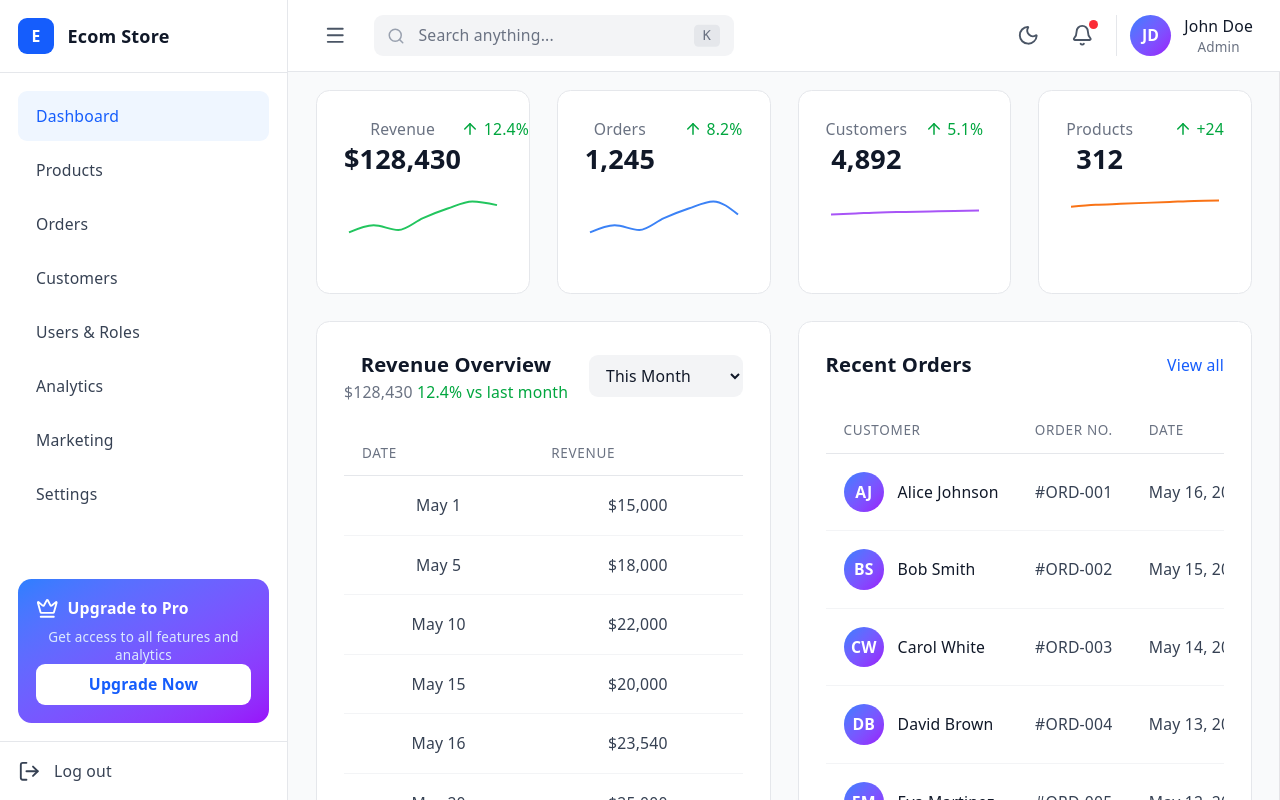
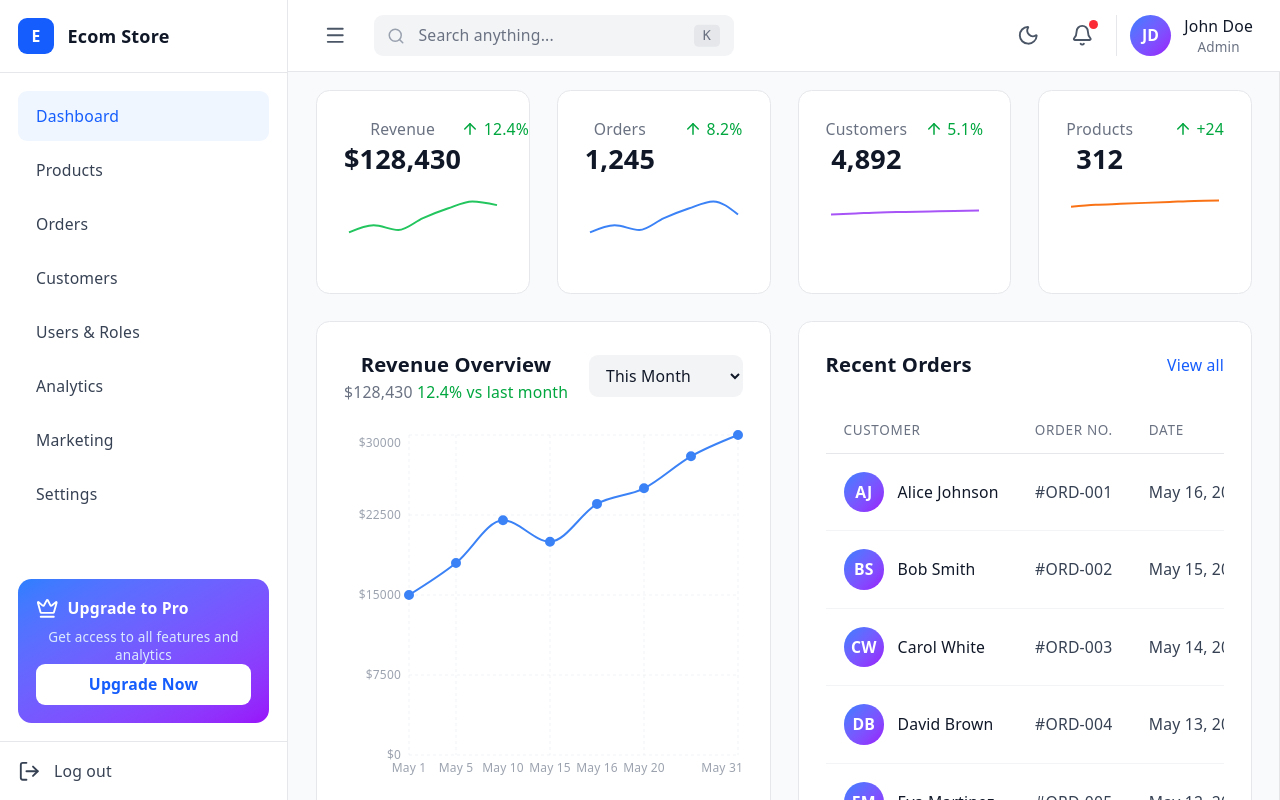
Before and after one commit to s-eo/ecommerce-dashboard, a React (Vite) app: page / in a window 1280 px wide. Shown: the top 800 px of the page. Built offline with nearby package versions, Linux system fonts and the light colour scheme.

Commit message:
revenue is a chart

```diff
--- a/src/components/Dashboard/RevenueChart.tsx
+++ b/src/components/Dashboard/RevenueChart.tsx
@@ -1,39 +1,10 @@
-import {
-  createColumnHelper,
-  flexRender,
-  getCoreRowModel,
-  useReactTable,
-} from '@tanstack/react-table';
+import { LineChart, Line, XAxis, YAxis, CartesianGrid, Tooltip, ResponsiveContainer } from 'recharts';
 
-interface RevenueData {
-  date: string;
-  value: number;
+interface RevenueChartProps {
+  data: Array<{ date: string; value: number }>;
 }
 
-interface RevenueChartProps {
-  data: Array<RevenueData>;
-}
-
-const columnHelper = createColumnHelper<RevenueData>();
-
-const columns = [
-  columnHelper.accessor('date', {
-    header: 'Date',
-    cell: (info) => info.getValue(),
-  }),
-  columnHelper.accessor('value', {
-    header: 'Revenue',
-    cell: (info) => `$${info.getValue().toLocaleString()}`,
-  }),
-];
-
 export default function RevenueChart({ data }: RevenueChartProps) {
-  const table = useReactTable({
-    data,
-    columns,
-    getCoreRowModel: getCoreRowModel(),
-  });
-
   return (
     <div className="bg-white dark:bg-gray-900 rounded-xl p-6 border border-gray-200 dark:border-gray-800 h-full">
       <div className="flex items-center justify-between mb-6">
@@ -50,42 +21,47 @@ export default function RevenueChart({ data }: RevenueChartProps) {
           <option>Last Year</option>
         </select>
       </div>
-      <div className="overflow-x-auto">
-        <table className="w-full">
-          <thead>
-            {table.getHeaderGroups().map((headerGroup) => (
-              <tr key={headerGroup.id} className="border-b border-gray-200 dark:border-gray-800">
-                {headerGroup.headers.map((header) => (
-                  <th
-                    key={header.id}
-                    className="text-left py-3 px-4 text-xs font-medium text-gray-500 dark:text-gray-400 uppercase tracking-wider whitespace-nowrap"
-                  >
-                    {header.isPlaceholder
-                      ? null
-                      : flexRender(header.column.columnDef.header, header.getContext())}
-                  </th>
-                ))}
-              </tr>
-            ))}
-          </thead>
-          <tbody>
-            {table.getRowModel().rows.map((row) => (
-              <tr
-                key={row.id}
-                className="border-b border-gray-100 dark:border-gray-800 hover:bg-gray-50 dark:hover:bg-gray-800/50 transition-colors"
-              >
-                {row.getVisibleCells().map((cell) => (
-                  <td
-                    key={cell.id}
-                    className="py-4 px-4 text-sm text-gray-700 dark:text-gray-300 whitespace-nowrap"
-                  >
-                    {flexRender(cell.column.columnDef.cell, cell.getContext())}
-                  </td>
-                ))}
-              </tr>
-            ))}
-          </tbody>
-        </table>
+      <div className="h-80">
+        <ResponsiveContainer width="100%" height="100%">
+          <LineChart data={data}>
+            <CartesianGrid strokeDasharray="3 3" stroke="#e5e7eb" strokeOpacity={0.5} />
+            <XAxis
+              dataKey="date"
+              stroke="#9ca3af"
+              fontSize={12}
+              tickLine={false}
+              axisLine={false}
+            />
+            <YAxis
+              stroke="#9ca3af"
+              fontSize={12}
+              tickLine={false}
+              axisLine={false}
+              tickFormatter={(value) => `$${value}`}
+            />
+            <Tooltip
+              content={({ active, payload }) => {
+                if (active && payload && payload.length) {
+                  return (
+                    <div className="bg-gray-900 dark:bg-gray-100 text-white dark:text-gray-900 px-4 py-2 rounded-lg shadow-lg">
+                      <p className="text-sm font-medium">${payload[0]?.value?.toLocaleString()}</p>
+                      <p className="text-xs text-gray-400 dark:text-gray-600">{payload[0].payload.date}</p>
+                    </div>
+                  );
+                }
+                return null;
+              }}
+            />
+            <Line
+              type="monotone"
+              dataKey="value"
+              stroke="#3b82f6"
+              strokeWidth={2}
+              dot={{ fill: '#3b82f6', strokeWidth: 2, r: 4 }}
+              activeDot={{ r: 6 }}
+            />
+          </LineChart>
+        </ResponsiveContainer>
       </div>
     </div>
   );
```
